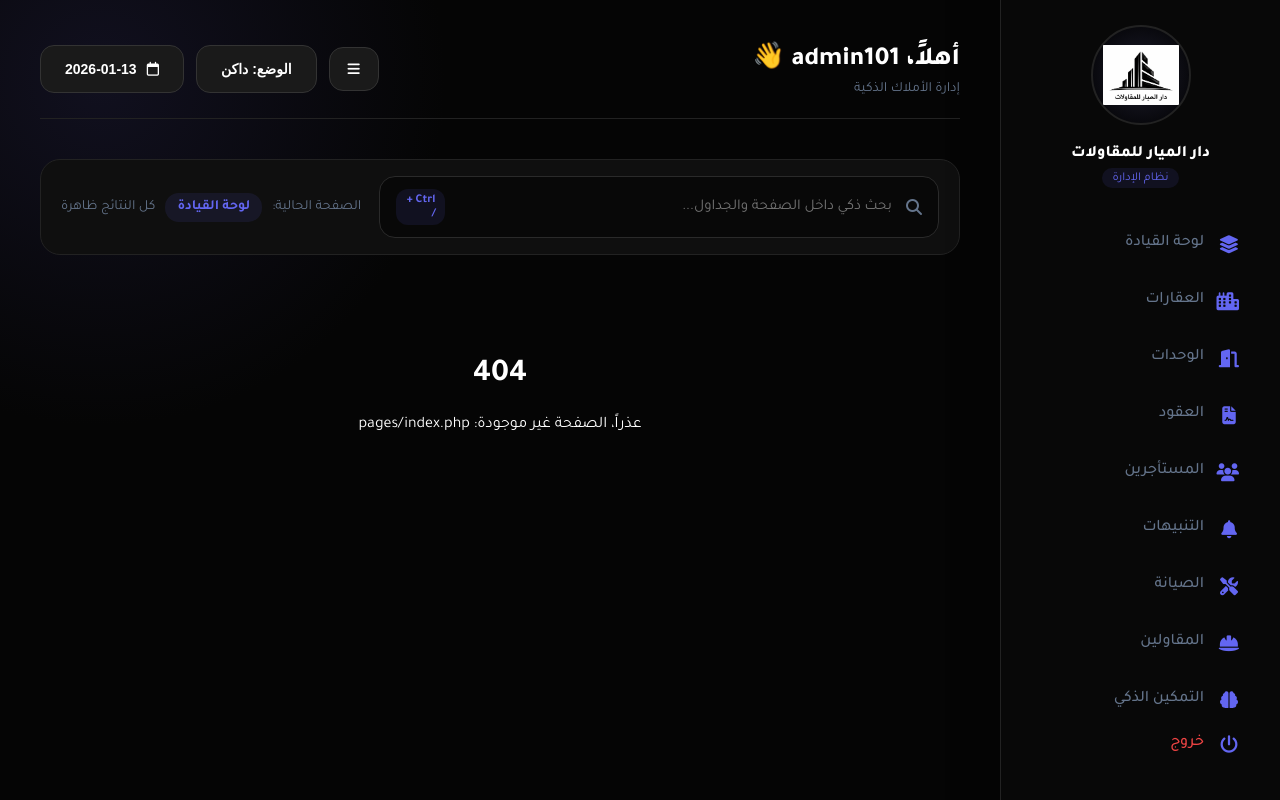
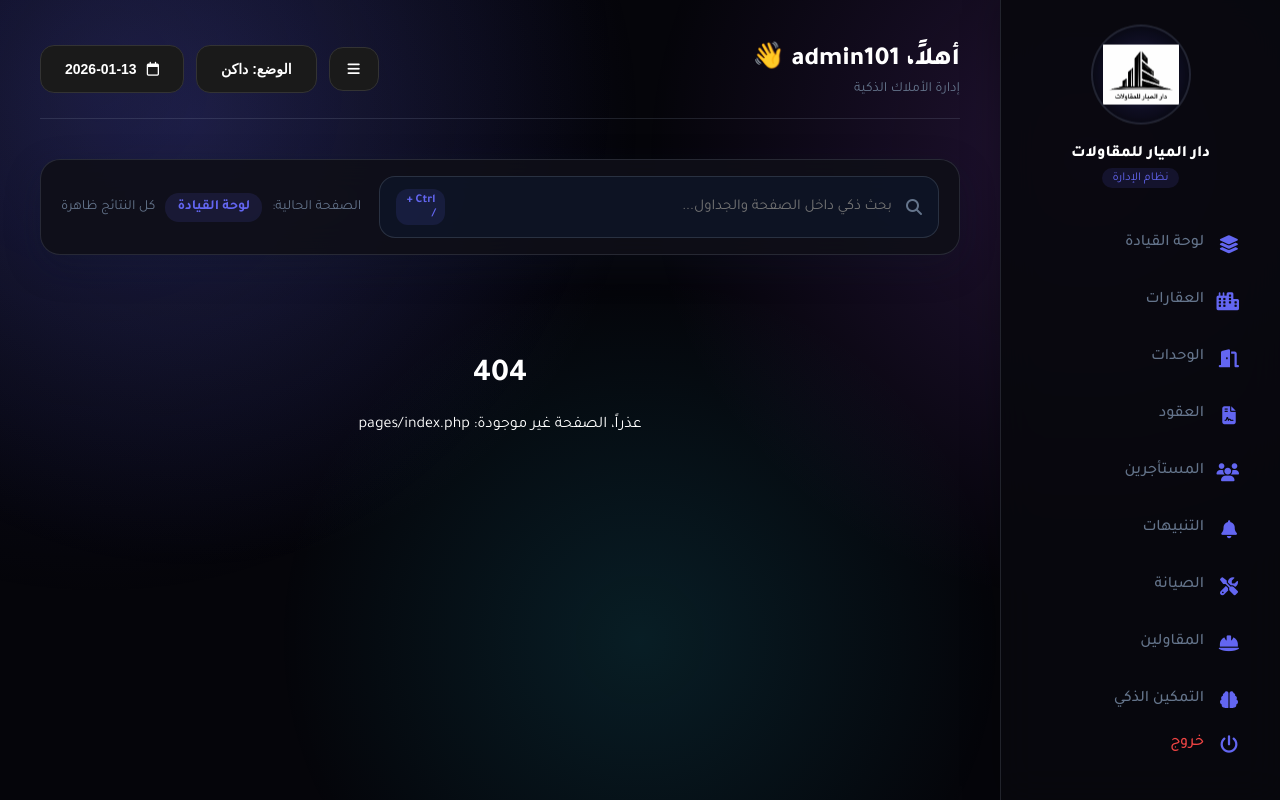
Before and after one commit to firstofdev/dmc, a PHP site: page /index.php?p=index in a window 1280 px wide. Run offline with PHP 8.4, Linux system fonts and the light colour scheme; a user stored in the database is signed in; data comes from the database, SQL or seed files in the repository.

Commit message:
Enhance dashboard visual styling

```diff
--- a/includes/header.php
+++ b/includes/header.php
@@ -43,82 +43,98 @@
     <style>
         /* GEMINI ULTIMATE DARK THEME */
         :root {
-            --bg:#050505;
-            --card:#0f0f0f;
-            --border:#222;
+            --bg:#05050a;
+            --card:rgba(15, 15, 24, 0.9);
+            --border:rgba(148, 163, 184, 0.18);
             --primary:#6366f1;
             --accent:#a855f7;
+            --accent-2:#22d3ee;
             --text:#fff;
             --muted:#64748b;
             --success:#10b981;
             --danger:#ef4444;
-            --sidebar-bg:#080808;
-            --sidebar-shadow:5px 0 40px rgba(0,0,0,0.5);
-            --logo-bg:radial-gradient(circle at center, #1e1e2e, #000);
+            --sidebar-bg:rgba(8, 8, 14, 0.9);
+            --sidebar-shadow:8px 0 40px rgba(0,0,0,0.45);
+            --logo-bg:radial-gradient(circle at center, rgba(99,102,241,0.25), rgba(0,0,0,0.9));
             --nav-hover-bg:rgba(99,102,241,0.08);
             --nav-hover-text:#ffffff;
-            --main-bg:radial-gradient(circle at 10% 10%, #11101f, transparent 30%);
+            --main-bg:radial-gradient(circle at 10% 10%, rgba(99,102,241,0.12), transparent 45%);
             --table-th:#666;
-            --table-td-bg:#141414;
-            --table-td-border:#222;
+            --table-td-bg:rgba(18, 18, 28, 0.9);
+            --table-td-border:rgba(148, 163, 184, 0.15);
             --btn-dark-bg:#1a1a1a;
             --btn-dark-border:#333;
-            --modal-overlay:rgba(0,0,0,0.9);
-            --modal-bg:#111;
-            --modal-border:#333;
-            --input-bg:#080808;
-            --input-border:#2a2a2a;
-            --scrollbar:#333;
-            --close-bg:rgba(239,68,68,0.15);
-            --close-hover:#ef4444;
-            --tag-bg:rgba(99,102,241,0.1);
-        }
-        [data-theme="light"] {
-            --bg:#f6f7fb;
-            --card:#ffffff;
-            --border:#e5e7eb;
-            --text:#111827;
-            --muted:#6b7280;
-            --sidebar-bg:#ffffff;
-            --sidebar-shadow:5px 0 40px rgba(15,23,42,0.08);
-            --logo-bg:radial-gradient(circle at center, #f8fafc, #e2e8f0);
-            --nav-hover-bg:rgba(99,102,241,0.12);
-            --nav-hover-text:#111827;
-            --main-bg:radial-gradient(circle at 10% 10%, #eef2ff, transparent 35%);
-            --table-th:#6b7280;
-            --table-td-bg:#ffffff;
-            --table-td-border:#e5e7eb;
-            --btn-dark-bg:#111827;
-            --btn-dark-border:#1f2937;
-            --modal-overlay:rgba(15,23,42,0.45);
-            --modal-bg:#ffffff;
-            --modal-border:#e5e7eb;
-            --input-bg:#f9fafb;
-            --input-border:#d1d5db;
-            --scrollbar:#cbd5f5;
+            --modal-overlay:rgba(2,6,23,0.78);
+            --modal-bg:rgba(17, 17, 28, 0.95);
+            --modal-border:rgba(148, 163, 184, 0.2);
+            --input-bg:rgba(15, 23, 42, 0.7);
+            --input-border:rgba(148, 163, 184, 0.2);
+            --scrollbar:rgba(99,102,241,0.4);
             --close-bg:rgba(239,68,68,0.15);
             --close-hover:#ef4444;
             --tag-bg:rgba(99,102,241,0.12);
+            --glow:0 0 25px rgba(99,102,241,0.25);
+        }
+        [data-theme="light"] {
+            --bg:#f5f6ff;
+            --card:rgba(255,255,255,0.92);
+            --border:rgba(148, 163, 184, 0.3);
+            --text:#111827;
+            --muted:#6b7280;
+            --sidebar-bg:rgba(255,255,255,0.9);
+            --sidebar-shadow:8px 0 40px rgba(15,23,42,0.08);
+            --logo-bg:radial-gradient(circle at center, rgba(99,102,241,0.2), #f8fafc);
+            --nav-hover-bg:rgba(99,102,241,0.12);
+            --nav-hover-text:#111827;
+            --main-bg:radial-gradient(circle at 10% 10%, rgba(99,102,241,0.18), transparent 40%);
+            --table-th:#6b7280;
+            --table-td-bg:rgba(255,255,255,0.95);
+            --table-td-border:rgba(148, 163, 184, 0.3);
+            --btn-dark-bg:#111827;
+            --btn-dark-border:#1f2937;
+            --modal-overlay:rgba(15,23,42,0.4);
+            --modal-bg:rgba(255,255,255,0.96);
+            --modal-border:rgba(148, 163, 184, 0.3);
+            --input-bg:rgba(248,250,252,0.9);
+            --input-border:rgba(148, 163, 184, 0.3);
+            --scrollbar:rgba(99,102,241,0.35);
+            --close-bg:rgba(239,68,68,0.15);
+            --close-hover:#ef4444;
+            --tag-bg:rgba(99,102,241,0.14);
+            --glow:0 0 25px rgba(99,102,241,0.18);
         }
         * { box-sizing:border-box; outline:none; }
-        body { font-family:'Tajawal'; background:var(--bg); color:var(--text); margin:0; display:flex; height:100vh; overflow:hidden; }
+        body { font-family:'Tajawal'; background:var(--bg); color:var(--text); margin:0; display:flex; height:100vh; overflow:hidden; position:relative; }
+        body::before {
+            content:'';
+            position:fixed;
+            inset:0;
+            background:
+                radial-gradient(circle at 15% 15%, rgba(99,102,241,0.18), transparent 35%),
+                radial-gradient(circle at 85% 20%, rgba(168,85,247,0.18), transparent 35%),
+                radial-gradient(circle at 50% 80%, rgba(34,211,238,0.12), transparent 40%);
+            z-index:-1;
+        }
         ::-webkit-scrollbar { width:6px; } ::-webkit-scrollbar-thumb { background:var(--scrollbar); border-radius:10px; }
 
         /* Sidebar */
-        .sidebar { width:280px; background:var(--sidebar-bg); border-left:1px solid var(--border); display:flex; flex-direction:column; padding:25px; z-index:20; box-shadow:var(--sidebar-shadow); }
-        .logo-wrapper { width: 100px; height: 100px; margin: 0 auto 20px; border-radius: 50%; background: var(--logo-bg); border: 2px solid var(--border); display: flex; align-items: center; justify-content: center; overflow: hidden; padding: 10px; transition: 0.3s; }
-        .logo-wrapper:hover { border-color: var(--primary); box-shadow: 0 0 25px rgba(99,102,241,0.4); transform: scale(1.05); }
+        .sidebar { width:280px; background:var(--sidebar-bg); border-left:1px solid var(--border); display:flex; flex-direction:column; padding:25px; z-index:20; box-shadow:var(--sidebar-shadow); backdrop-filter: blur(18px); }
+        .logo-wrapper { width: 100px; height: 100px; margin: 0 auto 20px; border-radius: 50%; background: var(--logo-bg); border: 2px solid var(--border); display: flex; align-items: center; justify-content: center; overflow: hidden; padding: 10px; transition: 0.3s; animation:floatLogo 6s ease-in-out infinite; }
+        .logo-wrapper:hover { border-color: var(--primary); box-shadow: var(--glow); transform: scale(1.05); }
         .logo-img { max-width: 100%; max-height: 100%; object-fit: contain; }
-        .nav-link { display:flex; align-items:center; gap:15px; padding:16px; margin-bottom:6px; border-radius:14px; color:var(--muted); text-decoration:none; font-weight:500; transition:0.3s; }
-        .nav-link:hover, .nav-link.active { background:var(--nav-hover-bg); color:var(--nav-hover-text); border-color:rgba(99,102,241,0.2); }
-        .nav-link i { width:20px; text-align:center; font-size:18px; color:var(--primary); }
+        .nav-link { display:flex; align-items:center; gap:15px; padding:16px; margin-bottom:6px; border-radius:14px; color:var(--muted); text-decoration:none; font-weight:500; transition:0.3s; position:relative; overflow:hidden; }
+        .nav-link::after { content:''; position:absolute; inset:0; background:linear-gradient(135deg, rgba(99,102,241,0.15), rgba(168,85,247,0.08)); opacity:0; transition:0.3s; }
+        .nav-link:hover::after, .nav-link.active::after { opacity:1; }
+        .nav-link:hover, .nav-link.active { color:var(--nav-hover-text); transform:translateX(-4px); }
+        .nav-link i { width:20px; text-align:center; font-size:18px; color:var(--primary); position:relative; z-index:1; }
+        .nav-link span { position:relative; z-index:1; }
 
         /* Main Content */
         .main { flex:1; padding:40px; overflow-y:auto; background:var(--main-bg); position:relative; }
         .header { display:flex; justify-content:space-between; align-items:center; margin-bottom:40px; padding-bottom:20px; border-bottom:1px solid var(--border); }
         .header-actions { display:flex; gap:12px; align-items:center; }
-        .smart-toolbar { display:flex; flex-wrap:wrap; align-items:center; gap:18px; justify-content:space-between; background:var(--card); border:1px solid var(--border); padding:16px 20px; border-radius:20px; margin-bottom:30px; }
-        .smart-search { flex:1; display:flex; align-items:center; gap:12px; background:var(--input-bg); border:1px solid var(--input-border); border-radius:16px; padding:12px 16px; min-width:260px; }
+        .smart-toolbar { display:flex; flex-wrap:wrap; align-items:center; gap:18px; justify-content:space-between; background:var(--card); border:1px solid var(--border); padding:16px 20px; border-radius:20px; margin-bottom:30px; box-shadow:0 12px 35px rgba(15,23,42,0.25); backdrop-filter: blur(16px); }
+        .smart-search { flex:1; display:flex; align-items:center; gap:12px; background:var(--input-bg); border:1px solid var(--input-border); border-radius:16px; padding:12px 16px; min-width:260px; transition:0.3s; }
         .smart-search i { color:var(--muted); font-size:16px; }
         .smart-search input { background:transparent; border:none; color:var(--text); width:100%; font-size:15px; font-family:'Tajawal'; }
         .smart-search-hint { background:var(--tag-bg); color:var(--primary); padding:4px 10px; border-radius:12px; font-size:12px; font-weight:bold; }
@@ -136,7 +152,8 @@
         body.sidebar-collapsed .main { padding:35px; }
 
         /* Cards & Tables */
-        .card { background:var(--card); border:1px solid var(--border); border-radius:24px; padding:30px; margin-bottom:30px; position:relative; }
+        .card { background:var(--card); border:1px solid var(--border); border-radius:24px; padding:30px; margin-bottom:30px; position:relative; box-shadow:0 20px 45px rgba(2,6,23,0.2); transition:transform 0.35s ease, box-shadow 0.35s ease; }
+        .card:hover { transform:translateY(-6px); box-shadow:0 24px 60px rgba(2,6,23,0.35); }
         table { width:100%; border-collapse:separate; border-spacing:0 8px; }
         th { text-align:right; color:var(--table-th); font-size:13px; padding:10px 20px; }
         td { background:var(--table-td-bg); padding:20px; border:1px solid var(--table-td-border); border-left:none; border-right:none; }
@@ -144,26 +161,30 @@
         td:last-child { border-radius:15px 0 0 15px; border-left:1px solid var(--table-td-border); }
 
         /* Buttons & Badges */
-        .btn { padding:15px 24px; border:none; border-radius:14px; font-weight:bold; cursor:pointer; font-size:14px; transition:0.3s; display:inline-flex; align-items:center; gap:10px; color:white; }
-        .btn-primary { background:linear-gradient(135deg, var(--primary), var(--accent)); box-shadow:0 5px 15px rgba(99,102,241,0.3); }
-        .btn-danger { background:linear-gradient(135deg, #ef4444, #b91c1c); box-shadow:0 5px 15px rgba(239,68,68,0.3); }
+        .btn { padding:15px 24px; border:none; border-radius:14px; font-weight:bold; cursor:pointer; font-size:14px; transition:0.3s; display:inline-flex; align-items:center; gap:10px; color:white; position:relative; overflow:hidden; }
+        .btn::after { content:''; position:absolute; inset:0; background:linear-gradient(120deg, rgba(255,255,255,0.25), transparent); opacity:0; transition:0.3s; }
+        .btn:hover::after { opacity:1; }
+        .btn:hover { transform:translateY(-2px); }
+        .btn-primary { background:linear-gradient(135deg, var(--primary), var(--accent)); box-shadow:0 10px 25px rgba(99,102,241,0.35); }
+        .btn-danger { background:linear-gradient(135deg, #ef4444, #b91c1c); box-shadow:0 10px 25px rgba(239,68,68,0.3); }
         .btn-dark { background:var(--btn-dark-bg); border:1px solid var(--btn-dark-border); color:white; }
         .badge { padding:5px 10px; border-radius:8px; font-size:12px; font-weight:bold; }
 
         /* Modal Styles (موحدة لكل النظام) */
-        .modal { display:none; position:fixed; top:0; left:0; width:100%; height:100%; background:var(--modal-overlay); z-index:2000; backdrop-filter:blur(5px); justify-content:center; align-items:center; padding:20px; }
-        .modal-content { background:var(--modal-bg); width:100%; max-width:650px; padding:40px; border-radius:30px; border:1px solid var(--modal-border); position:relative; animation:slideUp 0.3s ease; box-shadow:0 20px 60px rgba(0,0,0,0.8); }
-        @keyframes slideUp { from{transform:translateY(30px);opacity:0} to{transform:translateY(0);opacity:1} }
+        .modal { display:none; position:fixed; top:0; left:0; width:100%; height:100%; background:var(--modal-overlay); z-index:2000; backdrop-filter:blur(8px); justify-content:center; align-items:center; padding:20px; }
+        .modal-content { background:var(--modal-bg); width:100%; max-width:650px; padding:40px; border-radius:30px; border:1px solid var(--modal-border); position:relative; animation:slideUp 0.3s ease; box-shadow:0 30px 70px rgba(2,6,23,0.6); }
+        @keyframes slideUp { from{transform:translateY(30px) scale(0.98);opacity:0} to{transform:translateY(0) scale(1);opacity:1} }
         .close-icon { position: absolute; top: 25px; left: 25px; width: 35px; height: 35px; background: var(--close-bg); color: var(--close-hover); border-radius: 50%; display: flex; align-items: center; justify-content: center; cursor: pointer; transition: 0.3s; font-size: 18px; z-index: 10; }
         .close-icon:hover { background: var(--close-hover); color: white; transform: rotate(90deg); }
         .modal-header { text-align:center; margin-bottom:30px; border-bottom:1px solid var(--table-td-border); padding-bottom:20px; }
         .modal-title { font-size:22px; font-weight:800; color:var(--text); }
 
         /* Forms */
-        .inp { width:100%; padding:18px; background:var(--input-bg); border:1px solid var(--input-border); border-radius:16px; color:var(--text); font-family:'Tajawal'; font-size:16px; margin-bottom:15px; }
-        .inp:focus { border-color:var(--primary); box-shadow:0 0 0 3px rgba(99,102,241,0.15); }
+        .inp { width:100%; padding:18px; background:var(--input-bg); border:1px solid var(--input-border); border-radius:16px; color:var(--text); font-family:'Tajawal'; font-size:16px; margin-bottom:15px; transition:0.3s; }
+        .inp:focus { border-color:var(--primary); box-shadow:0 0 0 4px rgba(99,102,241,0.2); }
         .inp-label { display:block; margin-bottom:8px; color:var(--muted); font-size:14px; font-weight:bold; }
         .inp-grid { display:grid; grid-template-columns:1fr 1fr; gap:20px; }
+        @keyframes floatLogo { 0%, 100% { transform:translateY(0); } 50% { transform:translateY(-6px); } }
     </style>
 </head>
 <body>
```
